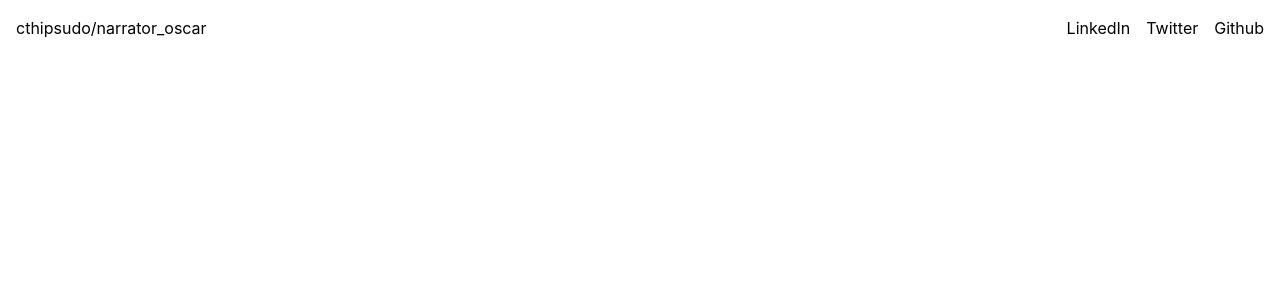
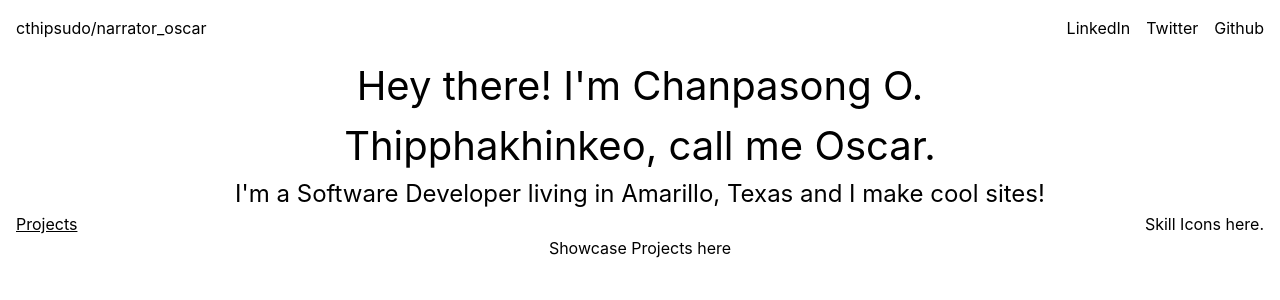
Before and after one commit to cthipsudo/portfolio-refresh, a React (Create React App) app: page / in a window 1280 px wide. Shown: the top 300 px of the page. Built offline with nearby package versions, Linux system fonts and the light colour scheme.

Commit message:
Styled Hero Component and created Basic Project Section component

```diff
--- a/src/App.css
+++ b/src/App.css
@@ -2,37 +2,10 @@
   text-align: center;
 }
 
-.App-logo {
-  height: 40vmin;
-  pointer-events: none;
+h1 {
+  font-size: 2.5rem;
 }
 
-@media (prefers-reduced-motion: no-preference) {
-  .App-logo {
-    animation: App-logo-spin infinite 20s linear;
-  }
+h2 {
+  font-size: 1.5rem;
 }
-
-.App-header {
-  background-color: #282c34;
-  min-height: 100vh;
-  display: flex;
-  flex-direction: column;
-  align-items: center;
-  justify-content: center;
-  font-size: calc(10px + 2vmin);
-  color: white;
-}
-
-.App-link {
-  color: #61dafb;
-}
-
-@keyframes App-logo-spin {
-  from {
-    transform: rotate(0deg);
-  }
-  to {
-    transform: rotate(360deg);
-  }
-}
--- a/src/App.js
+++ b/src/App.js
@@ -2,11 +2,15 @@ import './App.css';
 
 // Import Components
 import Header from './components/Header';
+import Hero from './components/Hero';
+import ProjectSection from './components/ProjectSection';
 
 function App() {
   return (
     <div className="App">
-      <Header></Header>
+      <Header/>
+      <Hero/>
+      <ProjectSection />
     </div>
   );
 }
--- /dev/null
+++ b/src/components/Hero.js
@@ -0,0 +1,13 @@
+
+
+
+const Hero = () => {
+  return(
+    <section>
+      <h1>Hey there! I'm Chanpasong O.<br/>Thipphakhinkeo, call me Oscar.</h1>
+      <h2>I'm a Software Developer living in Amarillo, Texas and I make cool sites!</h2>
+    </section>
+  );
+}
+
+export default Hero;
--- /dev/null
+++ b/src/components/ProjectSection.js
@@ -0,0 +1,18 @@
+
+
+const ProjectSection = () => {
+  return(
+    <section>
+      <div className="project-header flex justify-between px-4">
+        <h3 className="underline">Projects</h3>
+        <div>Skill Icons here.</div>
+      </div>
+
+      <div>
+        Showcase Projects here
+      </div>
+    </section>
+  );
+}
+
+export default ProjectSection;
```
